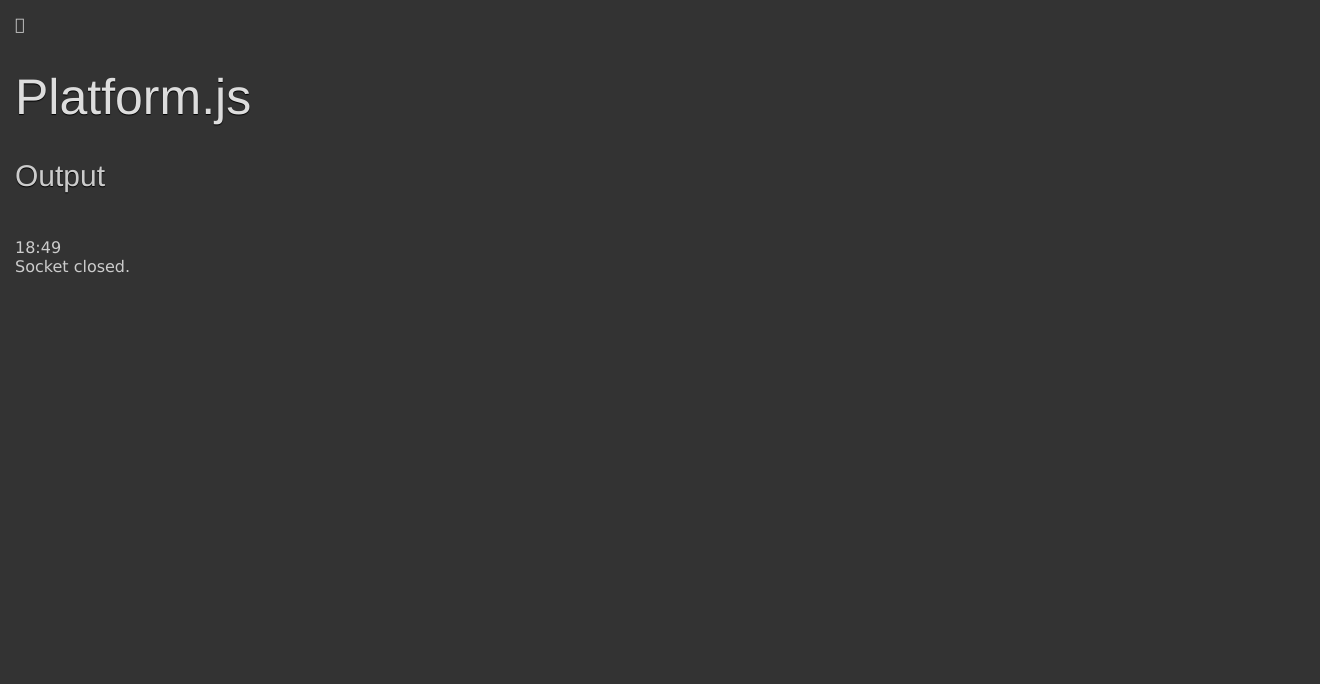
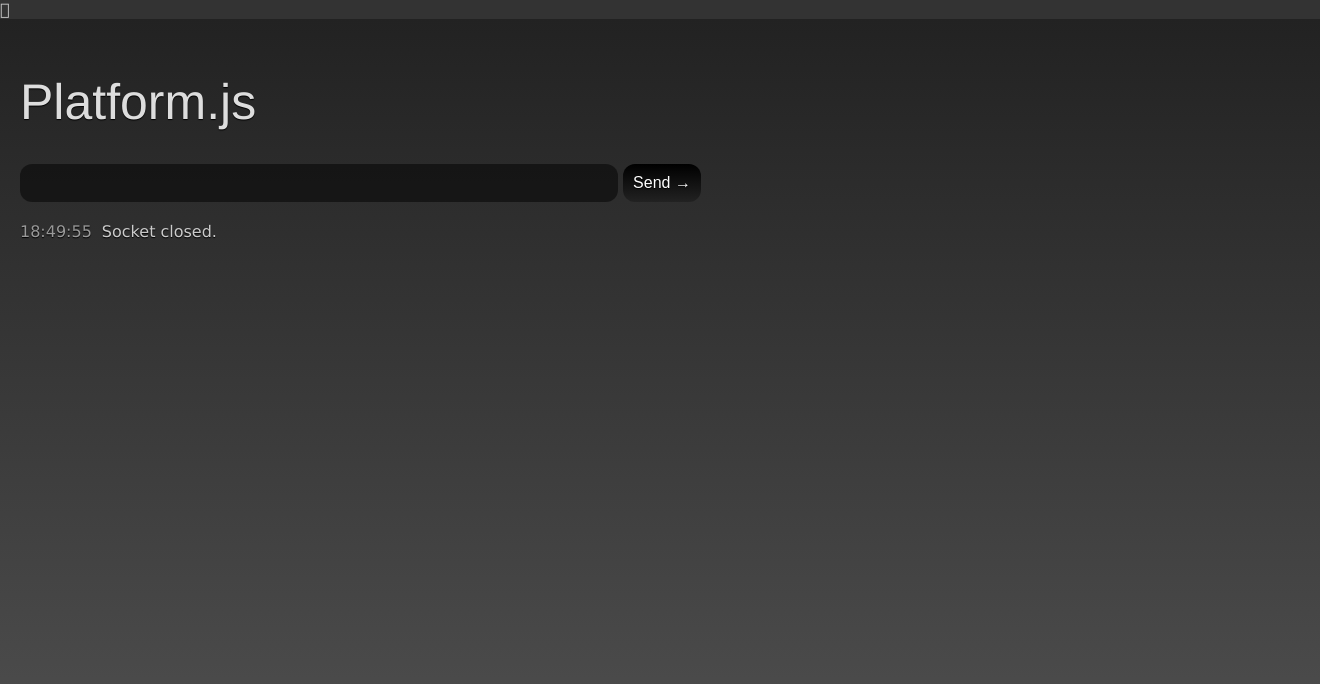
Before and after one commit to petrjanda/platformjs, a plain HTML site: page public/index.html in a window 1280 px wide. Shown: the whole page, 1320 px wide, since content can reach past the window. Drawn offline with Linux system fonts and the light colour scheme.

Commit message:
improve the client

```diff
--- a/public/index.html
+++ b/public/index.html
@@ -7,11 +7,13 @@
 	<script type="text/javascript" src="jquery.js"></script>
 	<script type="text/javascript" charset="utf-8">
 
+		var ws = null;
+
 		$(document).ready(function() {
 
 			if ("WebSocket" in window)
 			{
-			  	var ws = new WebSocket("ws://localhost:8000");
+			  	ws = new WebSocket("ws://localhost:8000");
 
 				ws.onopen = function() {
 					write("Socket opened ...");
@@ -33,18 +35,34 @@
 
 		function write(content) {
 
-			$("#output").html("<div class='message'><div class='time'>" +
-								new Date().getHours() + ":" + new Date().getMinutes() +
-								"</div>" + content + "</div>");
+			$("#output").html("<div class='message'>" +
+								"<span class='time'>" +
+									new Date().getHours() + ":" +
+									new Date().getMinutes() + ":" +
+									new Date().getSeconds() +
+								"</span>" +
+								content +
+								"</div>");
 		}
+
+		$(document).ready(function()
+		{
+			$("#btnSubmit").click(function () {
+				ws.send($('#lblInput').val());
+			});
+		});
 
 	</script>
 
 </head>
 <body id="index">
-	<h1>Platform.js</h1>
-	<h2>Output</h2>
-	<div id="output">
+	<div id="content">
+		<h1>Platform.js</h1>
+
+		<input id="lblInput" size="60" />
+		<input id="btnSubmit" type="button" value="Send &rarr;" />
+
+		<div id="output"></div>
 	</div>
 </body>
 </html>
--- a/public/style.css
+++ b/public/style.css
@@ -2,11 +2,20 @@
 	body
 	{
 		font-family:"Lucida Grande", sans;
+		color:#ccc;
+		margin:0;
+		padding:0;
 		background:#333;
-		color:#ccc;
-		margin:15px;
+	}
 
+	#content
+	{
+		width:100%;
+		height:100%;
+		position:absolute;
+		background: -webkit-gradient(linear, left top, left bottom, from(#222222), to(#555555));
 
+		padding:20px;
 	}
 
 	h1,h2,h3
@@ -30,6 +39,24 @@
 		color:#bbb;
 	}
 
+	input
+	{
+		padding:10px;
+		border-radius:12px;
+		font-size:16px;
+		color:#ddd;
+		background:rgba(0,0,0,.5);
+		border:0;
+	}
+
+	#btnSubmit
+	{
+		background: -webkit-gradient(linear, left top, left bottom, from(#000000), to(#222222));
+		border:0;
+		color:#fff;
+		text-shadow: #000 0px 1px 1px;
+	}
+
 	#output
 	{
 		padding:10px 0;
@@ -50,6 +77,7 @@
 	.message
 	{
 		padding:10px 0;
+		text-shadow: #000 0px 1px 1px;
 	}
 
 	.column
@@ -72,3 +100,9 @@
 		padding:10px;
 		margin:5px 0;
 	}
+
+	.time
+	{
+		padding-right:10px;
+		color:#999;
+	}
```
